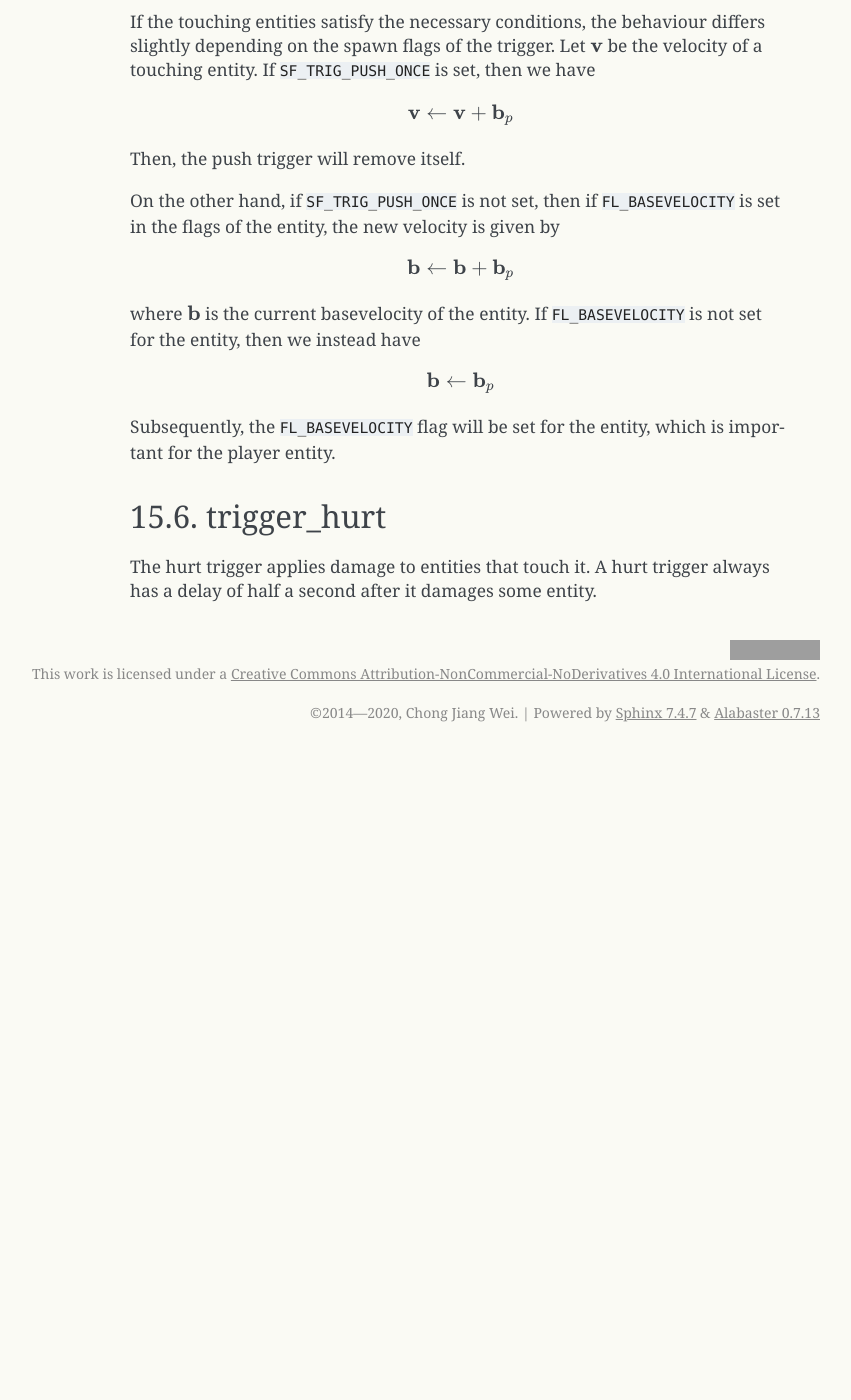
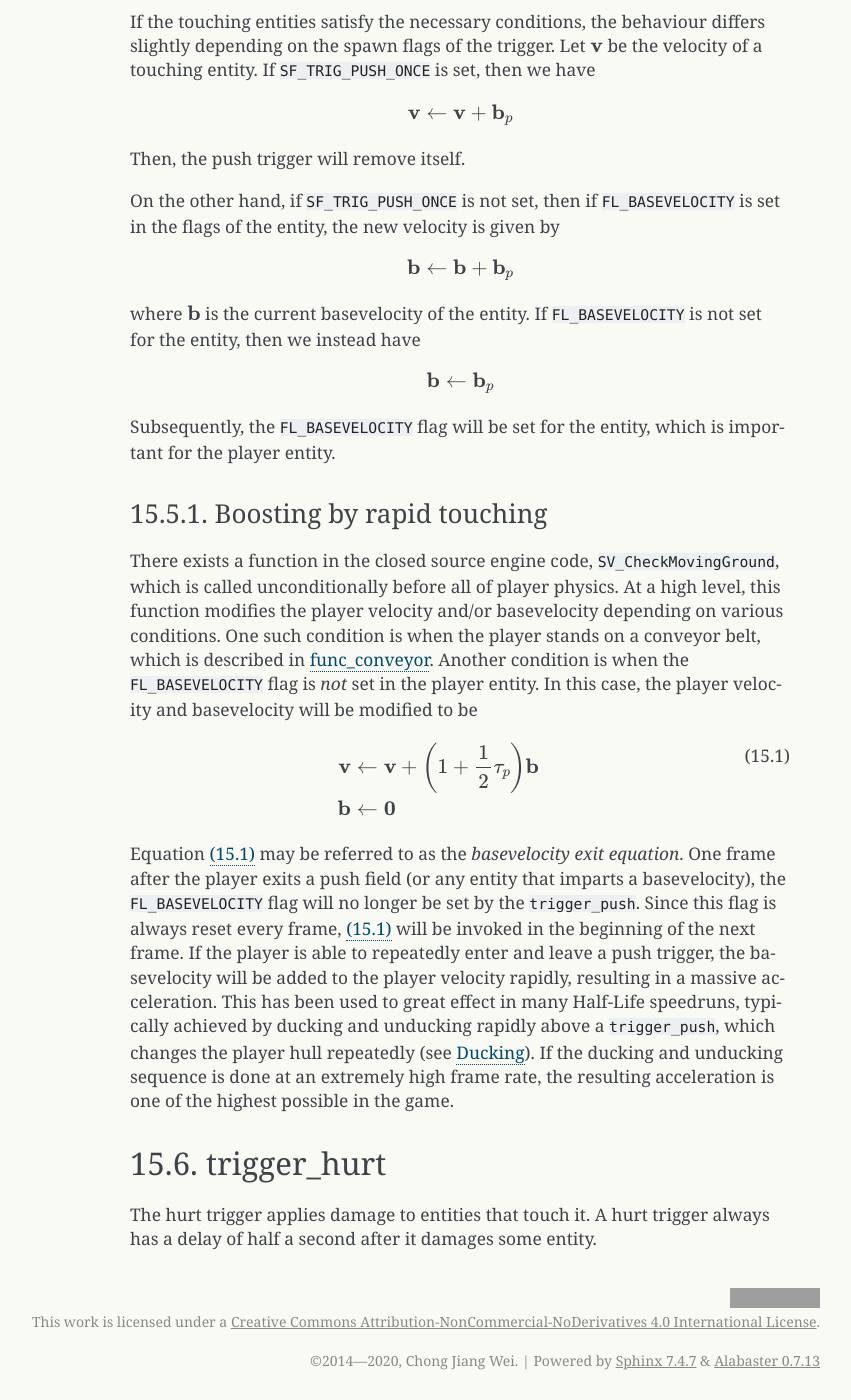
Before and after one commit to Matherunner/hldoc, a Sphinx documentation site: the page built from source/triggers.rst, in a window 1280 px wide and 1400 px high, scrolled down 2378 px. Shown: the whole window, without its empty margins (290-1141 px from the left). Built offline with Sphinx 7.4.7, drawn with Linux system fonts in a browser that asks for light colours; formulas are drawn with MathJax 3; before the commit the page ends 3130 px from its top, so only the background shows below that; grey boxes are pictures that could not be loaded.

Commit message:
Add basevelocity exit equation

```diff
--- a/source/funcs.rst
+++ b/source/funcs.rst
@@ -175,6 +175,8 @@ solid entities when touching it. Indeed, recall from :ref:`collision` that the
 bounce coefficient :math:`b` is affected by the player friction modifier.
 Sometimes, the increased bounce may be an unintended side effect.
 
+.. _func_conveyor:
+
 func_conveyor
 -------------
 
@@ -193,3 +195,5 @@ If ``FL_BASEVELOCITY`` is not set for the player, however, the new basevelocity
 .. math:: \mathbf{b} \gets \mathbf{b}_c
 
 In either of these cases, the ``FL_BASEVELOCITY`` flag will be set for the player.
+
+Similar to the push trigger, whenever the player leaves a conveyor belt, the player velocity and basevelocity will be modified by :eq:`player basevelocity exit`. This can result in some additional acceleration at least, and potentially massive acceleration. One way to achieve this is to ducktap repeatedly off a conveyor belt. If there is very small clearance above the player, the player could also rapidly jump off the conveyor belt to leave and touch the conveyor belt repeatedly.
--- a/source/triggers.rst
+++ b/source/triggers.rst
@@ -100,6 +100,20 @@ where :math:`\mathbf{b}` is the current basevelocity of the entity. If ``FL_BASE
 
 Subsequently, the ``FL_BASEVELOCITY`` flag will be set for the entity, which is important for the player entity.
 
+Boosting by rapid touching
+~~~~~~~~~~~~~~~~~~~~~~~~~~
+
+There exists a function in the closed source engine code, ``SV_CheckMovingGround``, which is called unconditionally before all of player physics. At a high level, this function modifies the player velocity and/or basevelocity depending on various conditions. One such condition is when the player stands on a conveyor belt, which is described in :ref:`func_conveyor`. Another condition is when the ``FL_BASEVELOCITY`` flag is *not* set in the player entity. In this case, the player velocity and basevelocity will be modified to be
+
+.. math::
+   \begin{aligned}
+   \mathbf{v} &\gets \mathbf{v} + \left( 1 + \frac{1}{2} \tau_p \right) \mathbf{b} \\
+   \mathbf{b} &\gets \mathbf{0}
+   \end{aligned}
+   :label: player basevelocity exit
+
+Equation :eq:`player basevelocity exit` may be referred to as the *basevelocity exit equation*. One frame after the player exits a push field (or any entity that imparts a basevelocity), the ``FL_BASEVELOCITY`` flag will no longer be set by the ``trigger_push``. Since this flag is always reset every frame, :eq:`player basevelocity exit` will be invoked in the beginning of the next frame. If the player is able to repeatedly enter and leave a push trigger, the basevelocity will be added to the player velocity rapidly, resulting in a massive acceleration. This has been used to great effect in many Half-Life speedruns, typically achieved by ducking and unducking rapidly above a ``trigger_push``, which changes the player hull repeatedly (see :ref:`ducking`). If the ducking and unducking sequence is done at an extremely high frame rate, the resulting acceleration is one of the highest possible in the game.
+
 trigger_hurt
 ------------
 
```
